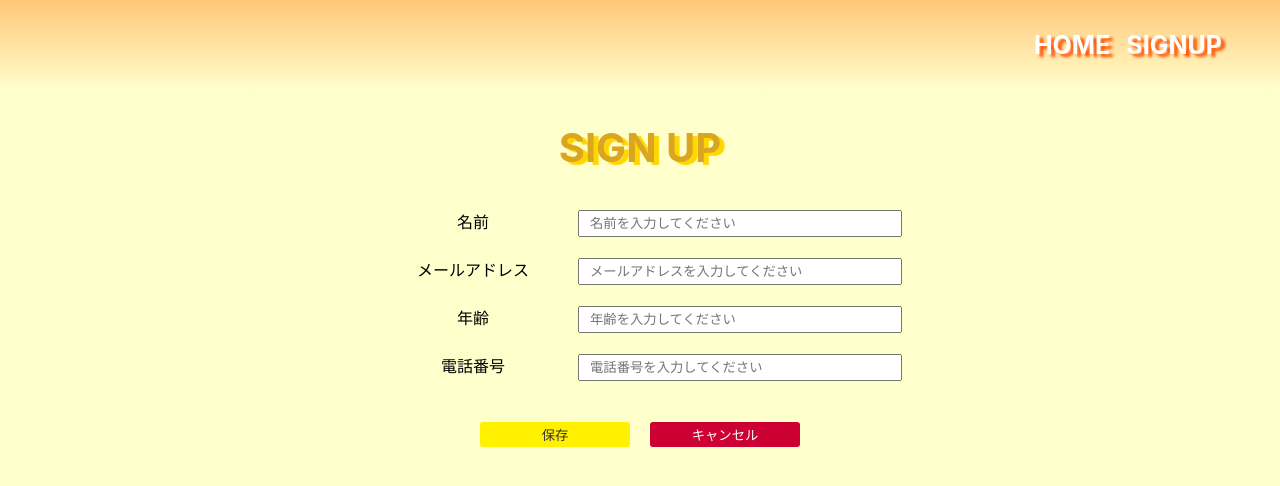
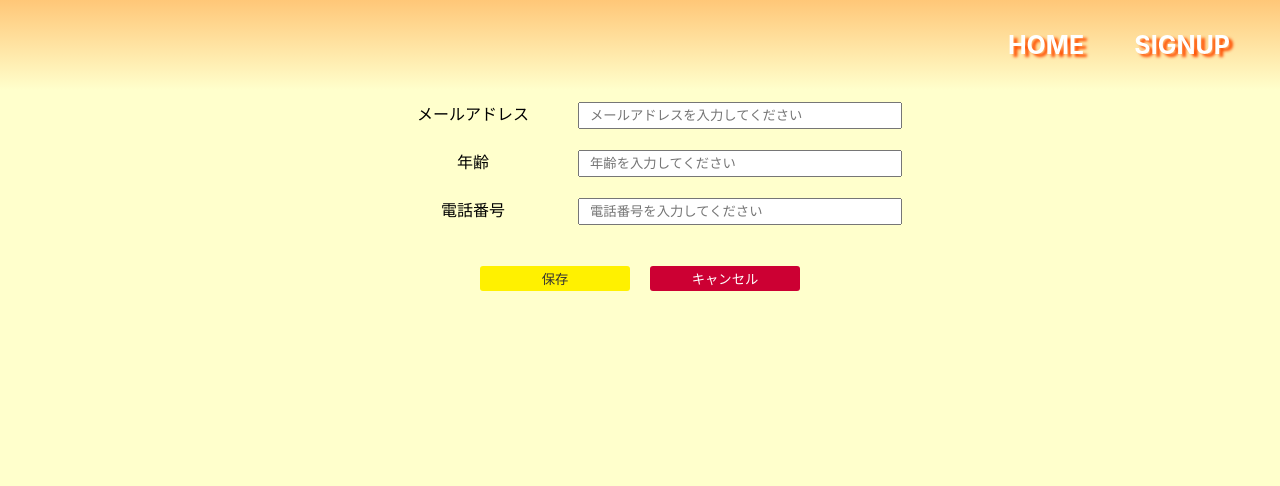
Before and after one commit to araisakie/React_User-Management, a React (Create React App) app: page /user in a window 1280 px wide. Shown: the top 486 px of the page. Built offline with nearby package versions, Linux system fonts and the light colour scheme.

Commit message:
homepage layout

```diff
--- a/src/App.css
+++ b/src/App.css
@@ -1,6 +1,10 @@
 body {
   background-color: #ffffcc;
   min-height: 100vh;
+}
+
+h2 {
+  margin: 0;
 }
 
 p {
--- a/src/UserData.jsx
+++ b/src/UserData.jsx
@@ -4,16 +4,23 @@ import styled from "styled-components";
 export const UserData = memo((props) => {
   const { user } = props;
   return (
-    <SDl>
-      <dd>{user.name}</dd>
-      <dd>{user.email}</dd>
-      <dd>{user.age}</dd>
-      <dd>{user.telephone}</dd>
-    </SDl>
+    <STr>
+      <STd>{user.name}</STd>
+      <STd>{user.email}</STd>
+      <STd>{user.age}</STd>
+      <STd>{user.telephone}</STd>
+    </STr>
   );
 });
 
-const SDl = styled.dl`
+const STr = styled.tr`
   display: flex;
   justify-content: center;
 `;
+
+const STd = styled.td`
+  text-align: left;
+  width: 185px;
+  display: inline-block;
+  margin: 0 20px 15px 0;
+`;
--- a/src/component/layout/Header.jsx
+++ b/src/component/layout/Header.jsx
@@ -1,32 +1,34 @@
 import { Link } from "react-router-dom";
-import styled from 'styled-components';
+import styled from "styled-components";
 
-export const Header = () =>{
-    return(
+export const Header = () => {
+  return (
     <SHeader>
       <SLink to="/">HOME</SLink>
       <SLink to="/user">SIGNUP</SLink>
     </SHeader>
-    )
-}
+  );
+};
 
 const SHeader = styled.header`
-background: -moz-linear-gradient(top, #FFC778, #FFFFCC);
-background: -webkit-linear-gradient(top, #FFC778, #FFFFCC);
-background: linear-gradient(to bottom, #FFC778, #FFFFCC);
+  background: -moz-linear-gradient(top, #ffc778, #ffffcc);
+  background: -webkit-linear-gradient(top, #ffc778, #ffffcc);
+  background: linear-gradient(to bottom, #ffc778, #ffffcc);
   text-align: right;
-padding: 30px 50px;
-`
+  padding: 30px 0;
+  position: fixed;
+  width: 100%;
+`;
 
 const SLink = styled(Link)`
   text-decoration: none;
-margin: 0 8px;
+  margin-right: 50px;
   color: #fff;
   font-weight: bold;
   font-size: 25px;
-text-shadow: 4px 3px 3px #FF4F02;
+  text-shadow: 4px 3px 3px #ff4f02;
   &:hover {
-    color: #FF8C00;
-    text-shadow: 4px 3px 3px #FFF;
+    color: #ff8c00;
+    text-shadow: 4px 3px 3px #fff;
   }
-`
+`;
--- a/src/pages/Home.jsx
+++ b/src/pages/Home.jsx
@@ -1,29 +1,37 @@
 import styled from "styled-components";
+import { useEffect, useState } from "react";
 
 import { Layout } from "../component/layout/Layout";
 import { UserData } from "../../src/UserData";
-import axios from "axios";
-
-const users = [...Array(20).keys()].map((val) => {
-  return {
-    id: val,
-    name: `araisakie${val}`,
-    email: "sakie@test.com",
-    age: "27歳",
-    telephone: "090-1111-2234",
-  };
-});
+import api from "../service/server";
 
 export const Home = () => {
+  const [users, setUsers] = useState([]);
+
+  useEffect(() => {
+    const getUserData = async () => {
+      const res = await api.get("/users");
+      setUsers(res.data);
+    };
+    getUserData();
+  }, []);
+  console.log(users);
+
   return (
-    <Layout showFooter>
+    <Layout>
       <SContainer>
         <SH2>USERS LIST</SH2>
-        <SList>
-          {users.map((user) => (
+        <STitle>
+          <SP>名前</SP>
+          <SP>メールアドレス</SP>
+          <SP>年齢</SP>
+          <SP>電話番号</SP>
+        </STitle>
+        <div>
+          {users?.userData?.map((user) => (
             <UserData key={user.id} user={user} />
           ))}
-        </SList>
+        </div>
       </SContainer>
     </Layout>
   );
@@ -31,6 +39,7 @@ export const Home = () => {
 
 const SContainer = styled.div`
   text-align: center;
+  padding-top: 150px;
 `;
 
 const SH2 = styled.h2`
@@ -38,10 +47,18 @@ const SH2 = styled.h2`
   font-weight: bold;
   font-size: 40px;
   text-shadow: 5px 3px 1px #ffd700;
+  padding-bottom: 50px;
 `;
 
-const SList = styled.div`
-  width: 100%;
-  height: 400px;
-  overflow: scroll;
+const STitle = styled.div`
+  display: flex;
+  margin-bottom: 40px;
+  font-weight: bold;
+  text-align: left;
+  justify-content: center;
 `;
+
+const SP = styled.p`
+  width: 185px;
+  margin-right: 20px;
+`;
```
Lines whose indentation alone changed are shown as unchanged.
